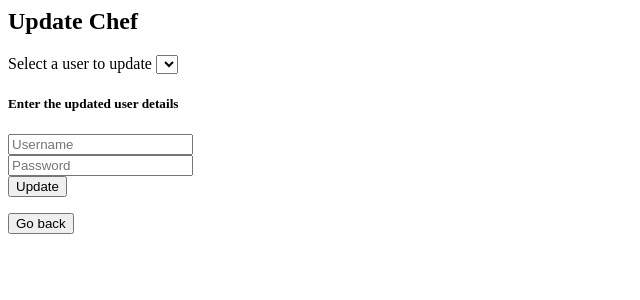
After one commit to Summer24-CSCE-310-Database-Systems/mvp-nutrinotes, a Flask app: page /updateuser in a window 1280 px wide. The commit adds this page. Shown: the top 300 px of the page, without its empty margins (0-640 px from the left). Run offline with Flask 3, Linux system fonts and the light colour scheme; lists and menus that the app fills with data are empty; some libraries are stand-ins or nearby versions.

Commit message:
CRUD for User

```diff
--- a/app.py
+++ b/app.py
@@ -58,9 +58,15 @@ if __name__ == '__main__':
 def home():
     return render_template('home.html')
 
-@app.route("/user")
+@app.route('/user')
+def user():
+    return render_template('user.html')
+
+#CRUD FOR USERS
+#CREATE
+@app.route("/createuser")
 def userinfo(feedback_message=None, feedback_type=False):
-    return render_template("user.html",
+    return render_template("createuser.html",
             feedback_message=feedback_message,
             feedback_type=feedback_type)
 
@@ -80,5 +86,93 @@ def usercreate():
         db.session.rollback()
         return userinfo(feedback_message='Database error: {}'.format(err), feedback_type=False)
 
-    return userinfo(feedback_message='Successfully added chef {}'.format(Username),
+    return userinfo(feedback_message='Successfully added user {}'.format(Username),
                        feedback_type=True)
+
+#READ
+@app.route("/readuser")
+def readuser():
+    query = select(User)
+    result = db.session.execute(query)
+
+    userList = []
+    for user in result.scalars():
+        userList.append((user.Username))
+
+    return render_template("readuser.html", userlist=userList)
+
+#UPDATE
+def getusers():
+    query = select(User)
+    result = db.session.execute(query)
+
+    userList = []
+    for user in result.scalars():
+        userList.append((user.Username, user.Password))
+    return userList
+
+@app.route("/updateuser")
+def updateuser(feedback_message=None, feedback_type=False):
+    userslist = [name for name, _, in getusers()]
+    return render_template("updateuser.html",
+                           allusers=userslist,
+                           feedback_message=feedback_message,
+                           feedback_type=feedback_type)
+
+@app.route("/userupdate", methods=['POST'])
+def userupdate():
+    userForm = request.form.get('allusers')
+    username = request.form["Username"]
+    password = request.form["Password"]
+
+    try:
+        obj = db.session.query(User).filter(
+            User.Username==userForm).first()
+
+        if obj == None:
+            msg = 'User {} not found.'.format(userForm)
+            return updateuser(feedback_message=msg, feedback_type=False)
+
+        if username != '':
+            obj.Username = username
+        if password != '':
+            obj.Password = password
+
+        db.session.commit()
+    except Exception as err:
+        db.session.rollback()
+        return updateuser(feedback_message=err, feedback_type=False)
+
+    return updateuser(feedback_message='Successfully updated user {}'.format(userForm),
+                       feedback_type=True)
+
+#DELETE
+
+@app.route("/deleteuser")
+def deleteuser(feedback_message=None, feedback_type=False):
+    userslist = [name for name, _, in getusers()]
+    return render_template("deleteuser.html",
+                           allusers=userslist,
+                           feedback_message=feedback_message,
+                           feedback_type=feedback_type)
+
+@app.route("/userdelete", methods=['POST'])
+def userdelete():
+    userForm = request.form.get('allusers')
+
+    try:
+        obj = db.session.query(User).filter(
+            User.Username==userForm).first()
+
+        if obj == None:
+            msg = 'User {} not found.'.format(userForm)
+            return deleteuser(feedback_message=msg, feedback_type=False)
+
+        db.session.delete(obj)
+        db.session.commit()
+    except Exception as err:
+        db.session.rollback()
+        return deleteuser(feedback_message=err, feedback_type=False)
+
+    return deleteuser(feedback_message='Successfully deleted user {}'.format(userForm),
+                       feedback_type=True)
--- /dev/null
+++ b/src/frontend/templates/updateuser.html
@@ -0,0 +1,30 @@
+<h2>Update Chef</h2>
+
+{% if feedback_message != None %}
+    {% if feedback_type %}
+        <span style="color:green">{{feedback_message}}</span>
+    {% else %}
+    <span style="color:red">{{feedback_message}}</span>
+    {% endif %}
+{% endif %}
+
+<form action="{{ url_for('userupdate')}}" method="post">
+  <label for="allusers">Select a user to update</label>
+  <select name="allusers">
+    {% for name in allusers %}
+      <option value="{{ name }}">{{ name }}</option>
+    {% endfor %}
+  </select>
+  <h5>Enter the updated user details</h5>
+  <div>
+      <input type="text" name="Username" placeholder="Username">
+  </div>
+  <div>
+      <input type="text" name="Password" placeholder="Password">
+  </div>
+  <div>
+      <button >Update</button>
+  </div>
+</form>
+
+<a href="/user"><button> Go back </button></a>
```
Also changed, not shown: src/frontend/templates/createuser.html (added, +24 -0 lines), src/frontend/templates/deleteuser.html (added, +15 -0 lines), src/frontend/templates/home.html (+0 -8 lines), src/frontend/templates/readuser.html (added, +14 -0 lines), src/frontend/templates/user.html (+14 -20 lines).
